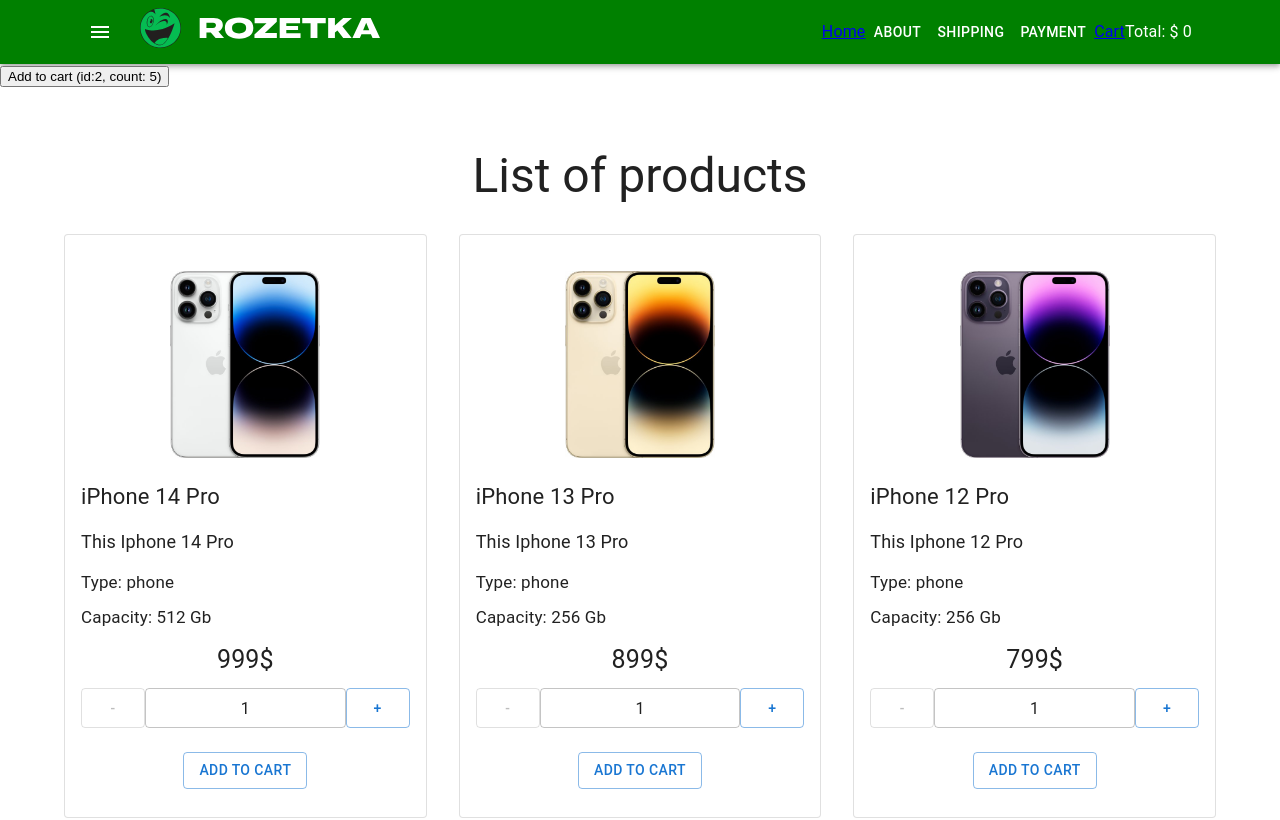
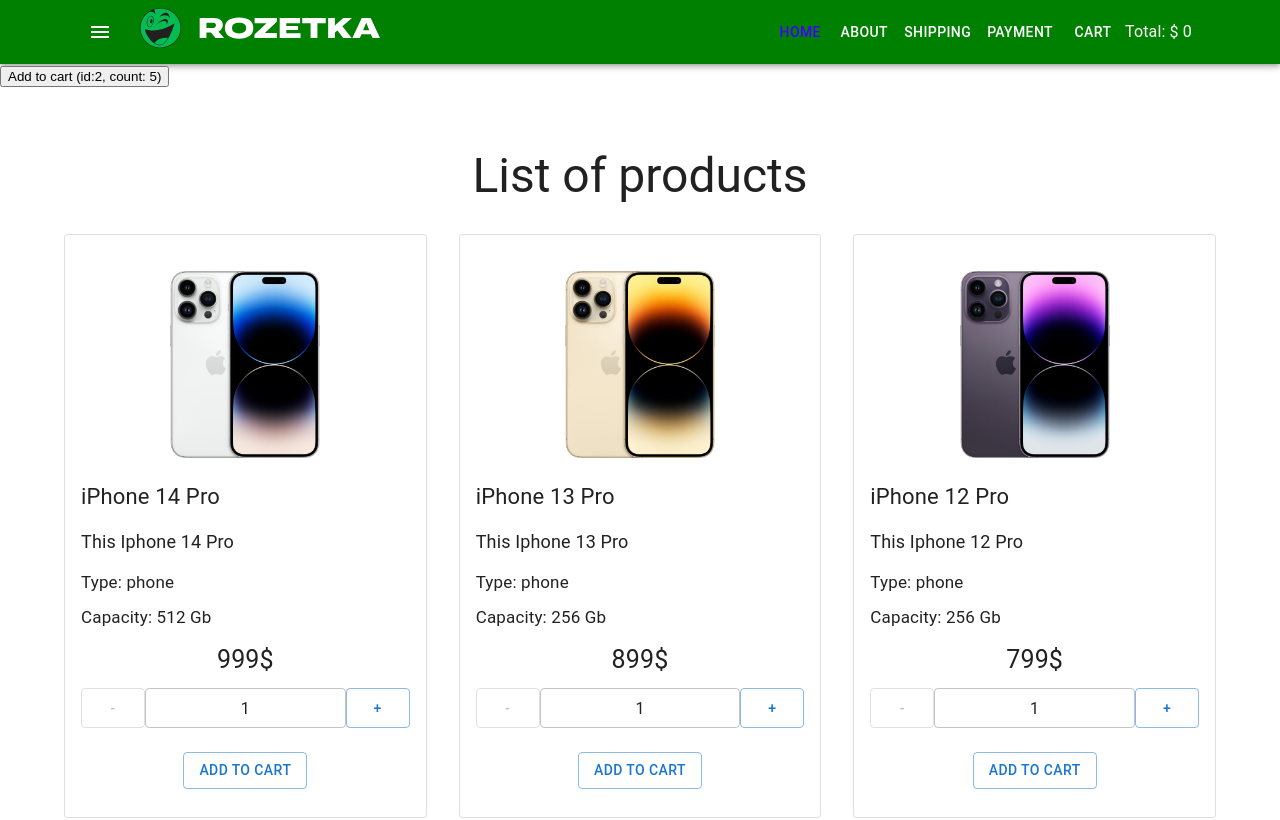
Before and after one commit to denypanko/react-22-10, a React (Create React App) app: page / in a window 1280 px wide. Shown: the top 820 px of the page. Built offline with nearby package versions, Linux system fonts and the light colour scheme.

Commit message:
add other pages

```diff
--- a/src/components/Menu/Menu.tsx
+++ b/src/components/Menu/Menu.tsx
@@ -1,15 +1,14 @@
-import Button from '@mui/material/Button'
-import { NavLink } from 'react-router-dom'
+import MenuItem from './MenuItem'
 
 type Props = {}
 const Menu = (props: Props) => {
     return (
         <>
-            <NavLink to="/">Home</NavLink>
-            <Button color="inherit">About</Button>
-            <Button color="inherit">Shipping</Button>
-            <Button color="inherit">Payment</Button>
-            <NavLink to="/cart">Cart</NavLink>
+            <MenuItem to="/">Home</MenuItem>
+            <MenuItem to="/about">About</MenuItem>
+            <MenuItem to="/shipping">Shipping</MenuItem>
+            <MenuItem to="/payment">Payment</MenuItem>
+            <MenuItem to="/cart">Cart</MenuItem>
         </>
     )
 }
--- /dev/null
+++ b/src/components/Menu/MenuItem.scss
@@ -0,0 +1,9 @@
+.menu-item {
+    color: white;
+    text-decoration: none;
+}
+
+.menu-item-active {
+    color: #4000ff;
+    text-decoration: none;
+}
--- /dev/null
+++ b/src/components/Menu/MenuItem.tsx
@@ -0,0 +1,25 @@
+import Button from '@mui/material/Button'
+import { NavLink } from 'react-router-dom'
+import './MenuItem.scss'
+
+type Props = {
+    to: string
+    children: React.ReactNode
+}
+
+const MenuItem = ({ to, children }: Props) => {
+    return (
+        <Button color="inherit">
+            <NavLink
+                to={to}
+                className={({ isActive }) =>
+                    isActive ? 'menu-item-active' : 'menu-item'
+                }
+            >
+                {children}
+            </NavLink>
+        </Button>
+    )
+}
+
+export default MenuItem
--- a/src/container/App/App.tsx
+++ b/src/container/App/App.tsx
@@ -7,6 +7,9 @@
 import Home from 'pages/Home/Home'
 import { Routes, Route } from 'react-router-dom'
 import CartPage from 'pages/CartPage/CartPage'
+import About from 'pages/About/AboutPage'
+import Shipping from 'pages/Shipping/ShippingPage'
+import Payment from 'pages/Payment/PaymentPage'
 
 type Props = {}
 
@@ -42,6 +45,9 @@
                         element={<Home addProductToCart={addProductToCart} />}
                     />
                     <Route path="/cart" element={<CartPage />} />
+                    <Route path="/about" element={<About />} />
+                    <Route path="/shipping" element={<Shipping />} />
+                    <Route path="/payment" element={<Payment />} />
                 </Routes>
             </Container>
             <Footer />
--- /dev/null
+++ b/src/pages/About/AboutPage.tsx
@@ -0,0 +1,5 @@
+type Props = {}
+const AboutPage = (props: Props) => {
+    return <div>About</div>
+}
+export default AboutPage
--- /dev/null
+++ b/src/pages/Payment/PaymentPage.tsx
@@ -0,0 +1,5 @@
+type Props = {}
+const PaymentPage = (props: Props) => {
+    return <div>Payment</div>
+}
+export default PaymentPage
--- /dev/null
+++ b/src/pages/Shipping/ShippingPage.tsx
@@ -0,0 +1,5 @@
+type Props = {}
+const ShippingPage = (props: Props) => {
+    return <div>Shipping</div>
+}
+export default ShippingPage
```
